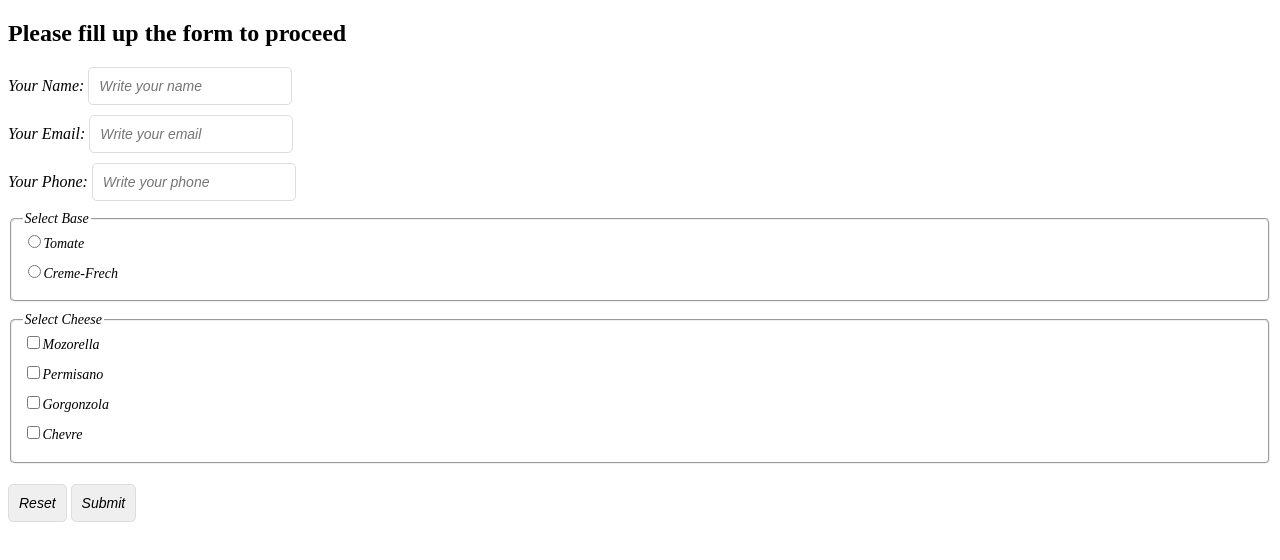
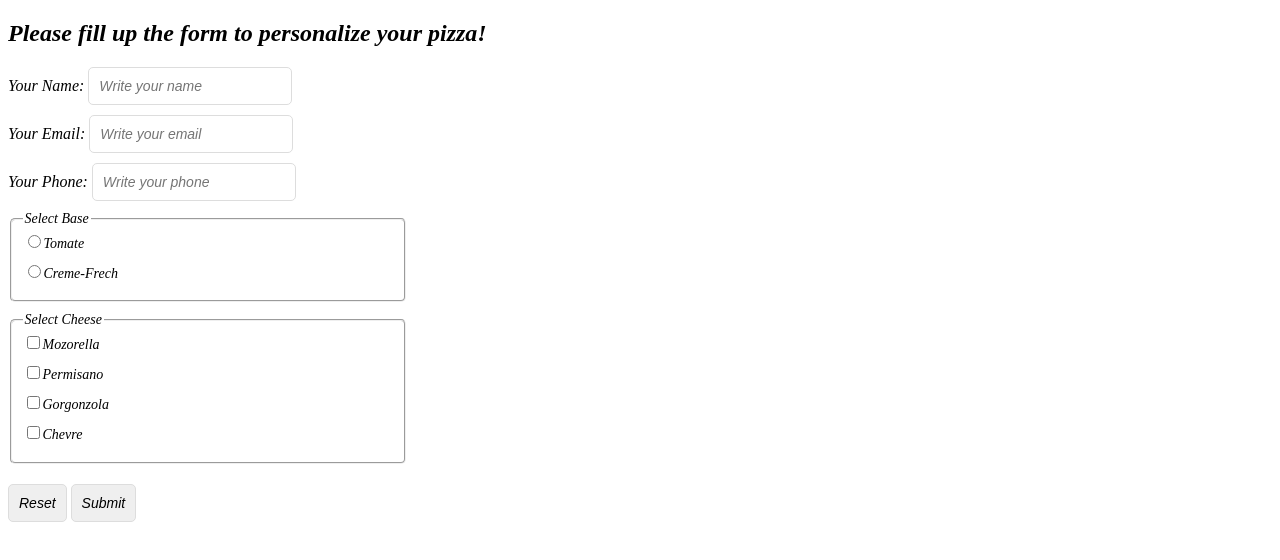
Before and after one commit to masum-khaled/form-all-about-html-form, a plain HTML site: page index.html in a window 1280 px wide. Drawn offline with Linux system fonts and the light colour scheme.

Commit message:
form Basics End Here

```diff
--- a/index.html
+++ b/index.html
@@ -5,6 +5,12 @@
     <meta name="viewport" content="width=device-width, initial-scale=1.0">
     <title>All About HTML Form</title>
     <style>
+        form{
+            width: 400px;
+        }
+        h2{
+            font-style: italic;
+        }
         label{
             display: block;
             margin-bottom: 10px;
@@ -30,7 +36,7 @@
     </style>
 </head>
 <body>
-    <h2>Please fill up the form to proceed</h2>
+    <h2>Please fill up the form to personalize your pizza!</h2>
     <form action="">
         <label for="name"> Your Name:
             <input type="text" name="" id="name" placeholder="Write your name">
```
